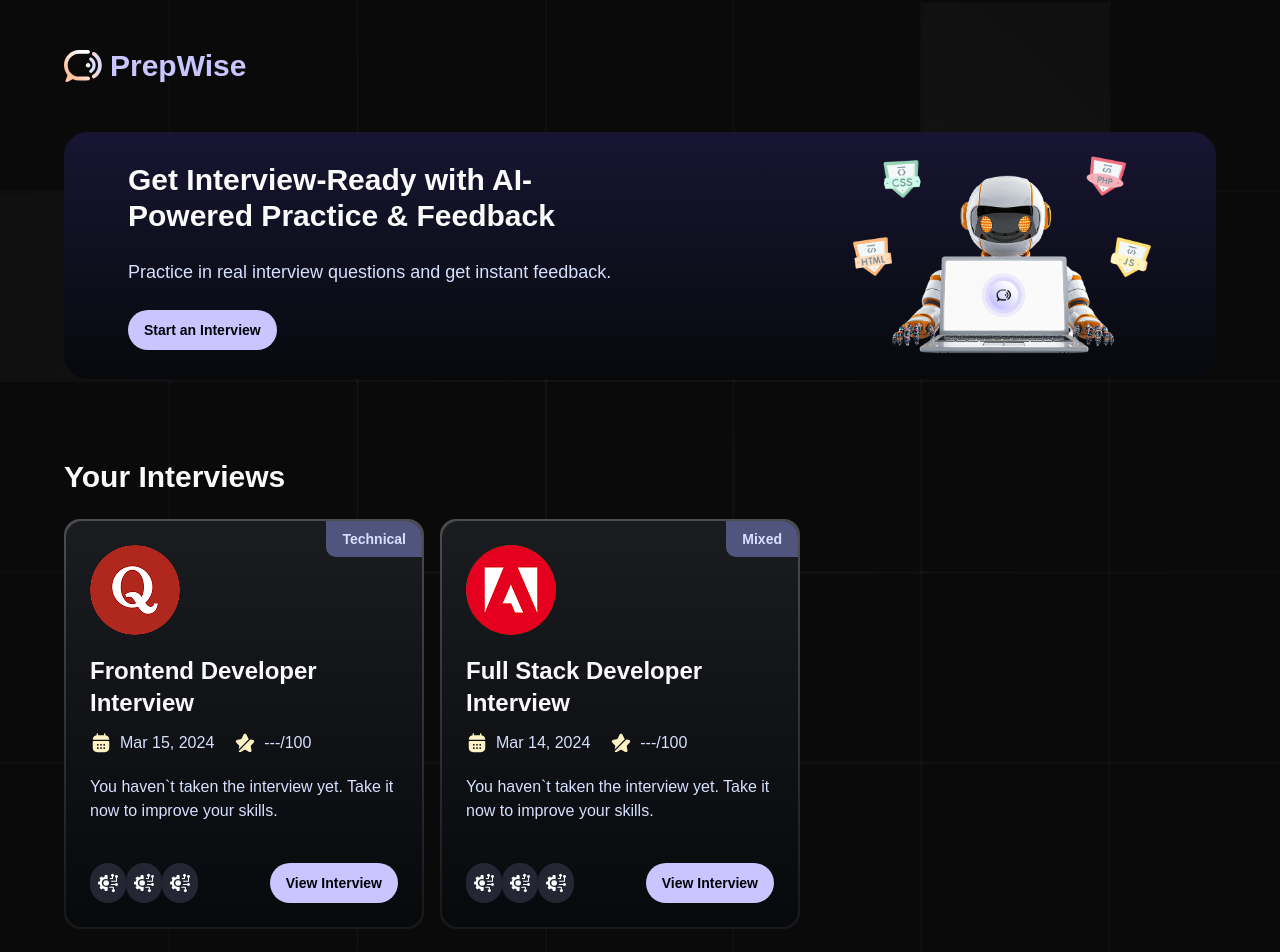
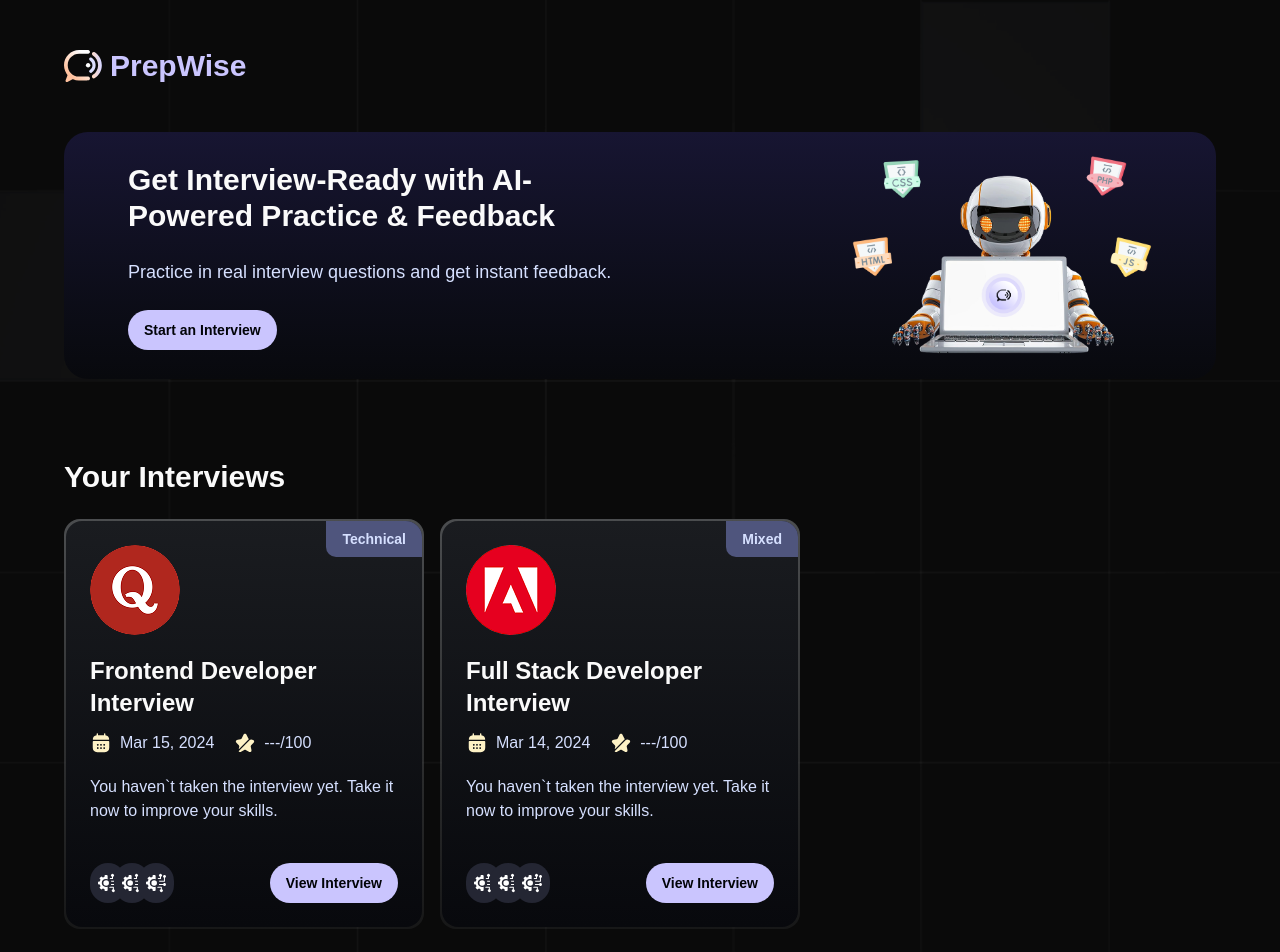
Before and after one commit to firogute/mock_interview_ai, a Next.js app: page / in a window 1280 px wide. Shown: the top 952 px of the page. Built offline with nearby package versions, Linux system fonts and the light colour scheme; a web font is replaced by a local one.

Commit message:
feat: enhance DisplayTechIcons component with conditional class names for better layout

```diff
--- a/components/DisplayTechIcons.tsx
+++ b/components/DisplayTechIcons.tsx
@@ -1,4 +1,4 @@
-import { getTechLogos } from "@/lib/utils";
+import { cn, getTechLogos } from "@/lib/utils";
 import React from "react";
 import Image from "next/image";
 
@@ -8,7 +8,7 @@
     <div className="flex flex-row">
       {techIcons.slice(0, 3).map(({ tech, url }, index) => (
         <div
-          className="relative group bg-dark-300 rounded-full p-2 flex-center"
+          className={cn("relative group bg-dark-300 rounded-full p-2 flex-center", index>=1 && "-ml-3" )}
           key={tech}
         >
           <span className="tech-tooltip">{tech}</span>
```
